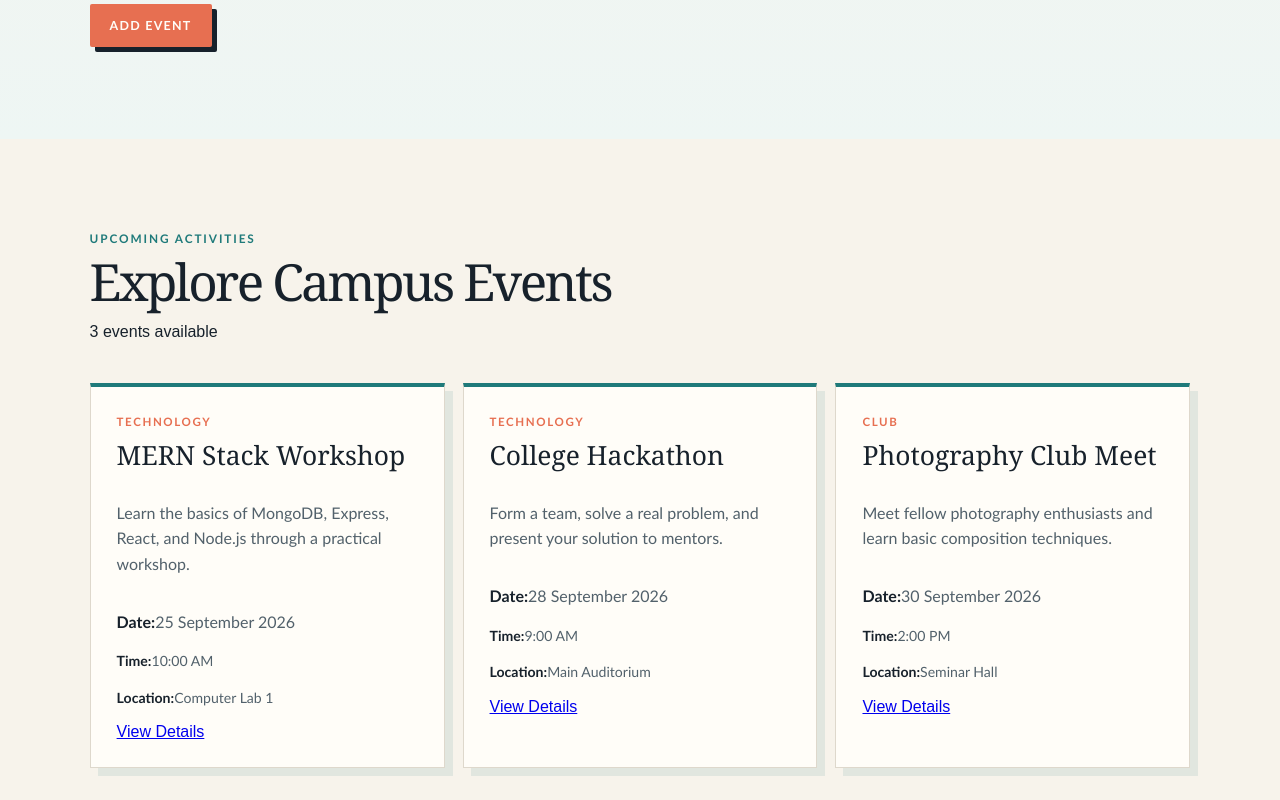
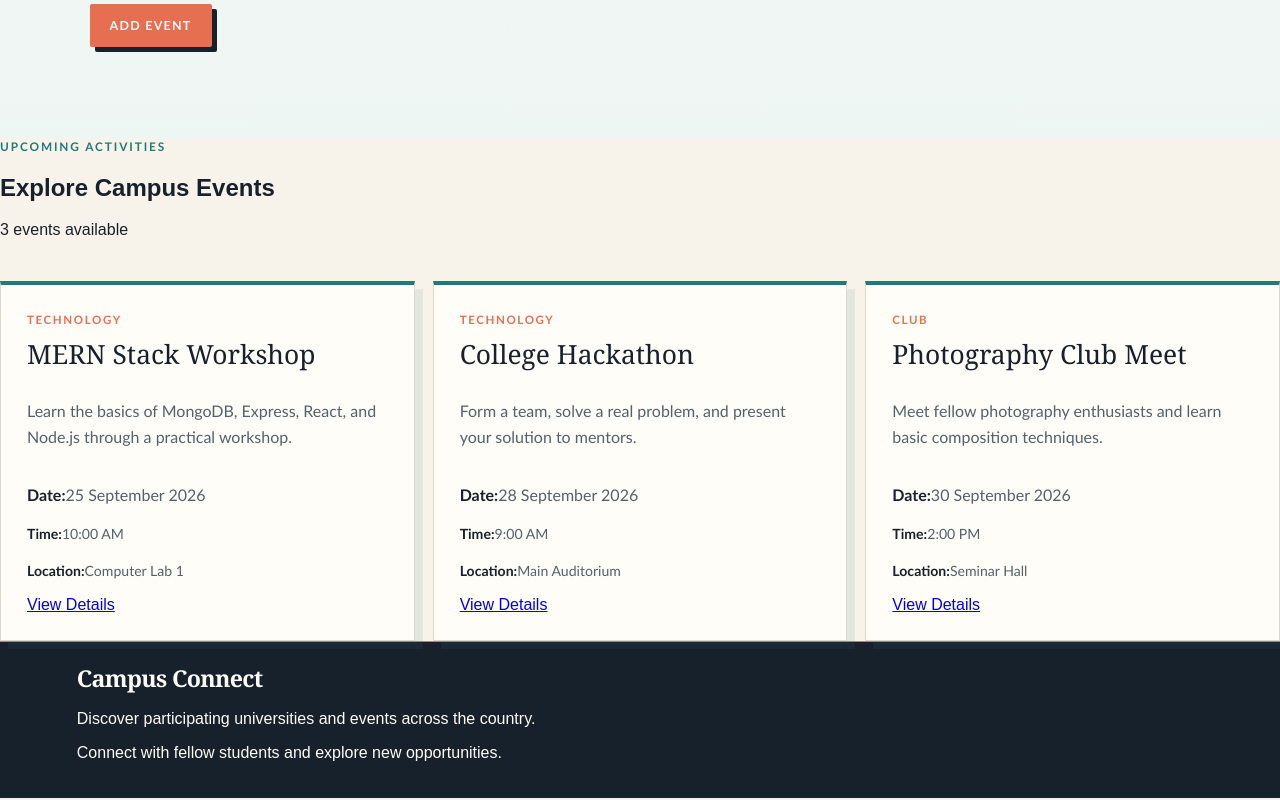
Before and after one commit to Hitesh2006403/MERN-Fullstack, a React (Vite) app: page / in a window 1280 px wide. Shown: the part 1340-2140 px from the top of the page. Built offline with nearby package versions, Linux system fonts and the light colour scheme.

Commit message:
New changes

```diff
--- a/src/App.jsx
+++ b/src/App.jsx
@@ -212,14 +212,17 @@
 // }
 
 // export default App;
+
 import { useState } from "react";
-import { Routes, Route } from "react-router-dom";
+import { Routes, Route } from "react-router";
 import "./App.css";
 import Navbar from "./Components/Navbar";
 import Footer from "./Components/footer";
-import Homepage from "./pages/HomePage";
+import HomePage from "./pages/HomePage";
 import EventsPage from "./pages/EventsPage";
+import EventDetailsPage from "./pages/EventDetailsPage";
 import AboutPage from "./pages/AboutPage";
+
 import { initialEvents } from "./Data/Event";
 
 function App() {
@@ -237,13 +240,31 @@ function App() {
         <Route
           path="/"
           element={
-            <Homepage events={events} onAddEvent={handleAddEvent} />
+            <HomePage
+              events={events}
+              onAddEvent={handleAddEvent}
+            />
           }
         />
 
-        <Route path="/events" element={<EventsPage events={events} />} />
+        <Route
+          path="/events"
+          element={
+            <EventsPage events={events} />
+          }
+        />
 
-        <Route path="/about" element={<AboutPage />} />
+        <Route
+          path="/events/:eventId"
+          element={
+            <EventDetailsPage events={events} />
+          }
+        />
+
+        <Route
+          path="/about"
+          element={<AboutPage />}
+        />
       </Routes>
 
       <Footer />
--- a/src/Components/EventCard.jsx
+++ b/src/Components/EventCard.jsx
@@ -56,9 +56,8 @@ function EventCard({
           <strong>Location:</strong>{location}
         </p>
       </div>
-      <Link className="details-button"
-            to={'/events/${id}'}>
-      View Details
+      <Link className="details-button" to={`/events/${id}`}>
+        View Details
       </Link>
 
     </article>
--- a/src/Components/Eventsection.jsx
+++ b/src/Components/Eventsection.jsx
@@ -266,7 +266,7 @@ import EventCard from "./EventCard";
 
 function EventSection({ events }) {
   return (
-    <section id="events" className="events-section">
+    <section id="events" className="event-section">
       <div className="section-heading">
         <div>
           <p className="section-label">
--- a/src/pages/EventDetailsPage.jsx
+++ b/src/pages/EventDetailsPage.jsx
@@ -1,4 +1,4 @@
-import { Link, useParams } from "react-router";
+import { Link, useParams } from "react-router-dom";
 
 function EventDetailsPage({ events }) {
   const { eventId } = useParams();
```
